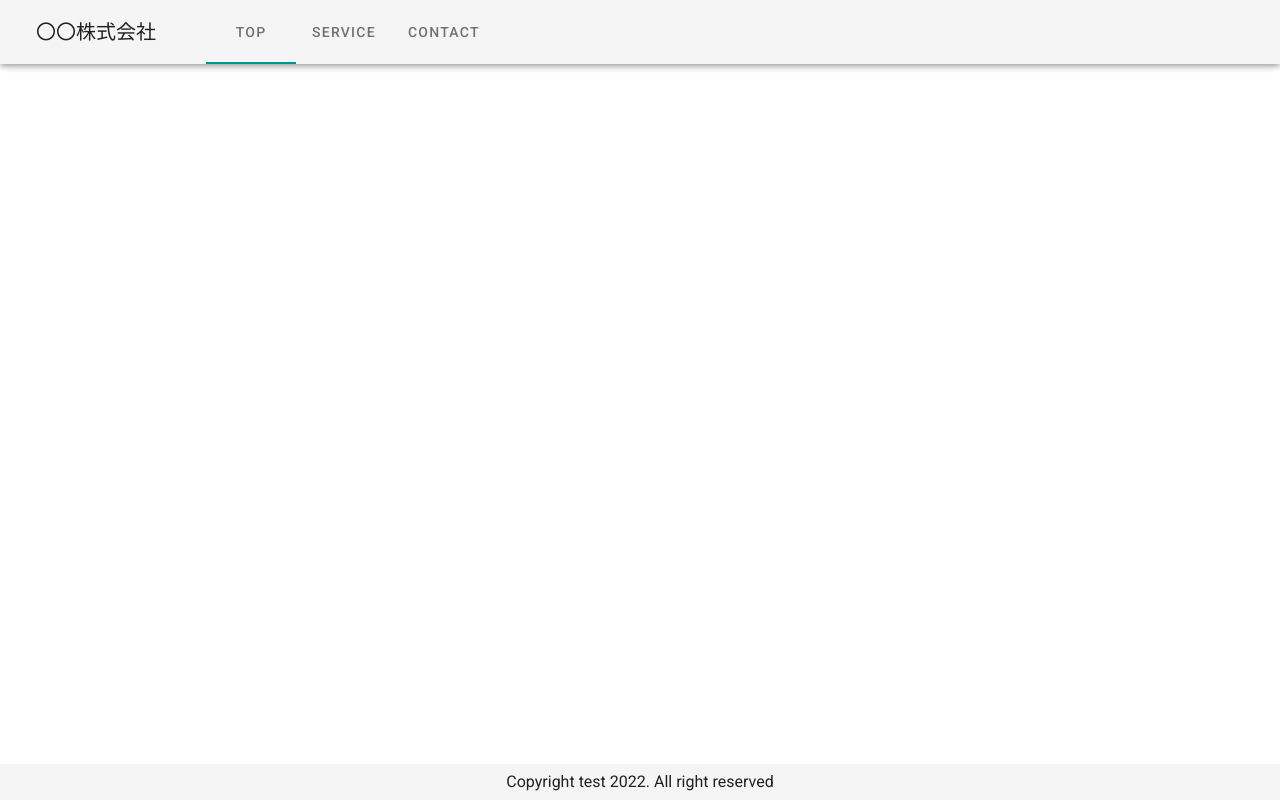
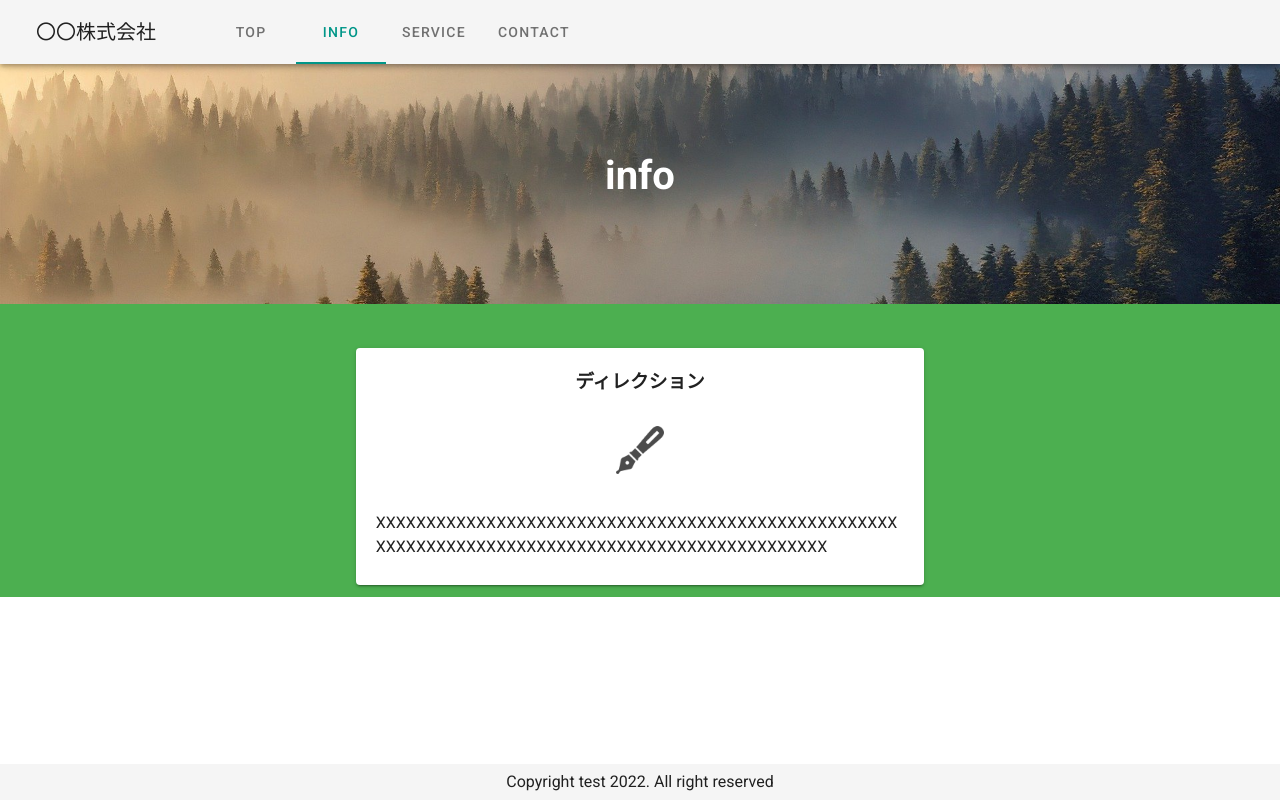
Before and after one commit to Ssaki-git/copage, a Vue app: page /info in a window 1280 px wide. Built offline with nearby package versions, Linux system fonts and the light colour scheme.

Commit message:
infopage router

```diff
--- a/src/common/constants.js
+++ b/src/common/constants.js
@@ -3,6 +3,10 @@ export default {
     {
       name: 'TOP',
       url: '/' // 今回追加
+    },
+    {
+      name: 'INFO',
+      url: '/info' // 今回追加
     },
     {
       name: 'SERVICE',
--- /dev/null
+++ b/src/components/Info.vue
@@ -0,0 +1,76 @@
+<template>
+  <section class="info">
+    <AppBackgroundHolder :title="title" />
+    <v-container>
+      <v-row class="info__contents">
+        <v-col md="6">
+          <v-card to="info#direction">
+            <div class="info__card-title" id="direction">
+              <h3>ディレクション</h3>
+            </div>
+            <div class="info__card-img">
+              <img
+                class="icon--info"
+                src="../assets/direction.png"
+                alt="ディレクション"
+              />
+            </div>
+            <div class="info__card-text">
+              <p>
+                XXXXXXXXXXXXXXXXXXXXXXXXXXXXXXXXXXXXXXXXXXXXXXXXXXXXXXXXXXXXXXXXXXXXXXXXXXXXXXXXXXXXXXXXXXXXXXXXX
+              </p>
+            </div>
+          </v-card>
+        </v-col>
+      </v-row>
+    </v-container>
+  </section>
+</template>
+<script>
+import AppBackgroundHolder from "./AppBackgroundHolder.vue";
+
+export default {
+  data() {
+    return {
+      title: "info",
+    };
+  },
+  components: {
+    AppBackgroundHolder,
+  },
+};
+</script>
+<style lang="scss" scoped>
+@import "../styles/common/common.scss";
+.info__contents {
+  margin-top: 20px;
+  justify-content: center;
+}
+
+.info__card-title {
+  text-align: center;
+  padding: 20px 10px 10px;
+}
+
+.info__card-img {
+  text-align: center;
+  padding: 20px;
+}
+
+.info__card-text {
+  padding: 10px 20px;
+}
+
+.icon--info {
+  width: 48px;
+  height: 48px;
+}
+
+.v-window {
+  height: 300px !important;
+
+  @include display_pc {
+    height: 500px !important;
+  }
+}
+</style>
--- a/src/components/Service.vue
+++ b/src/components/Service.vue
@@ -5,7 +5,7 @@
       <v-row class="service__contents">
         <v-col md="6">
           <v-card to="service#direction">
-            <div class="service__card-title">
+            <div class="service__card-title" id="direction">
               <h3>ディレクション</h3>
             </div>
             <div class="service__card-img">
--- a/src/router/index.js
+++ b/src/router/index.js
@@ -1,6 +1,7 @@
 import Vue from "vue";
 import VueRouter from "vue-router";
 import Home from '../components/Home.vue'
+import Info from '../components/Info.vue'
 import Service from '../components/Service.vue'
 import Contact from '../components/Contact.vue'
 import Thank from '../components/Thank.vue'
@@ -15,6 +16,11 @@ const routes = [
     component: Home,
     meta: {
       title: 'corporate', desc: 'コーポレートページ' }
+  },
+    {
+    path: '/info',
+    name: 'info',
+    component: Info
   },
   {
     path: '/service',
```
